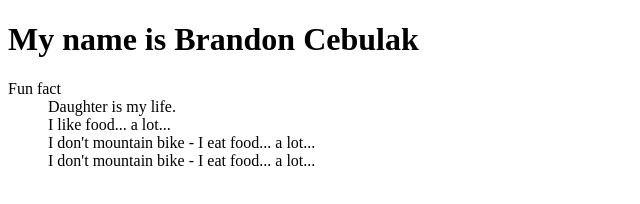
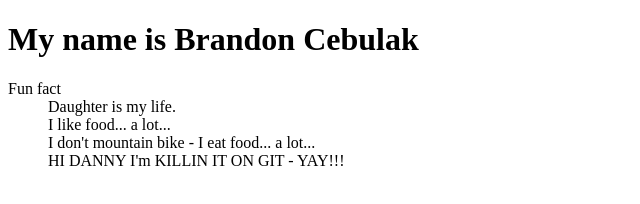
Before and after one commit to bcebulak/git-working-together, a plain HTML site: page index.html in a window 1280 px wide. Shown: the whole page, without its empty margins (0-640 px from the left). Drawn offline with Linux system fonts and the light colour scheme.

Commit message:
added hi Danny message to show off I know this git

```diff
--- a/index.html
+++ b/index.html
@@ -20,7 +20,7 @@
                         I don't mountain bike - I eat food... a lot...
                     </dd>
                     <dd>
-                        I don't mountain bike - I eat food... a lot...
+                        HI DANNY I'm KILLIN IT ON GIT - YAY!!!
                     </dd>
                 </dl>
             </header>
```
